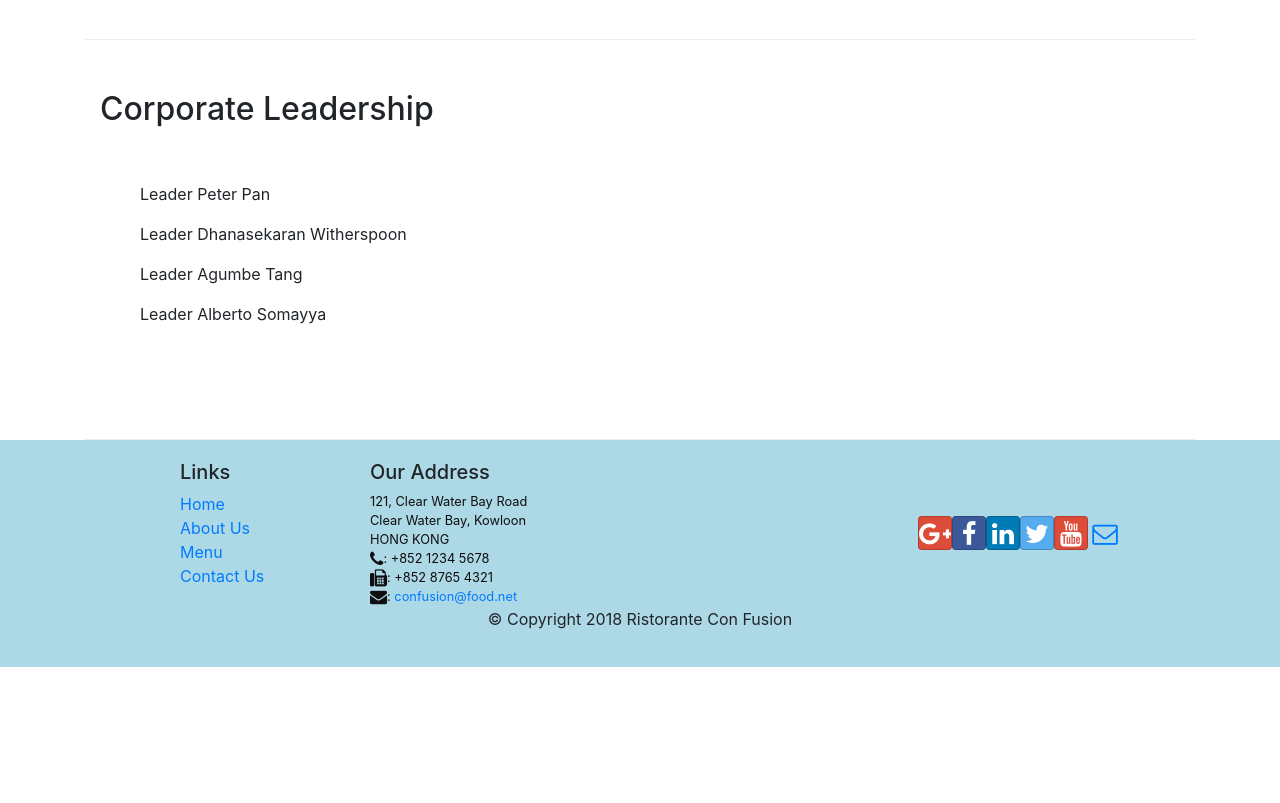
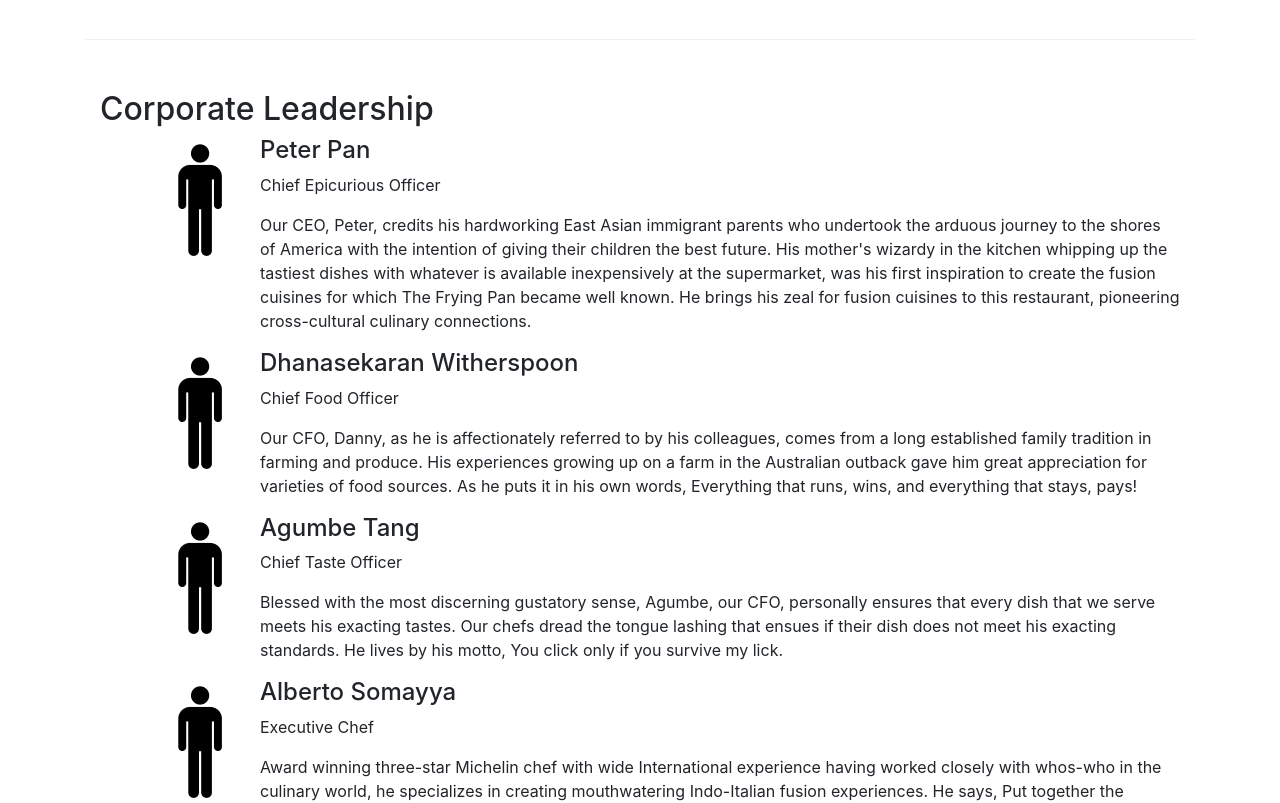
Before and after one commit to fastsnail123/React, a React (Create React App) app: page /aboutus in a window 1280 px wide. Shown: the part 940-1743 px from the top of the page. Before the commit the page ends 1607 px from the top, so only its background shows below. Built offline with nearby package versions, Linux system fonts and the light colour scheme.

Commit message:
assignment2 finished

```diff
--- a/src/components/AboutComponent.js
+++ b/src/components/AboutComponent.js
@@ -1,20 +1,26 @@
-import React from 'react';
-import { Breadcrumb, BreadcrumbItem, Card, CardBody, CardHeader, Media } from 'reactstrap';
-import { Link } from 'react-router-dom';
+import React from "react";
+import {
+  Breadcrumb,
+  BreadcrumbItem,
+  Card,
+  CardBody,
+  CardHeader,
+  Media,
+} from "reactstrap";
+import { Link } from "react-router-dom";
 
 function About(props) {
-
   const leaders = props.leaders.map((leader) => {
-        return (
-            <p>Leader {leader.name}</p>
-        );
+    return <p>Leader {leader.name}</p>;
   });
 
-    return(
+  return (
     <div className="container">
       <div className="row">
         <Breadcrumb>
-                    <BreadcrumbItem><Link to="/home">Home</Link></BreadcrumbItem>
+          <BreadcrumbItem>
+            <Link to="/home">Home</Link>
+          </BreadcrumbItem>
           <BreadcrumbItem active>About Us</BreadcrumbItem>
         </Breadcrumb>
         <div className="col-12">
@@ -25,12 +31,26 @@ function About(props) {
       <div className="row row-content">
         <div className="col-12 col-md-6">
           <h2>Our History</h2>
-                    <p>Started in 2010, Ristorante con Fusion quickly established itself as a culinary icon par excellence in Hong Kong. With its unique brand of world fusion cuisine that can be found nowhere else, it enjoys patronage from the A-list clientele in Hong Kong.  Featuring four of the best three-star Michelin chefs in the world, you never know what will arrive on your plate the next time you visit us.</p>
-                    <p>The restaurant traces its humble beginnings to <em>The Frying Pan</em>, a successful chain started by our CEO, Mr. Peter Pan, that featured for the first time the world's best cuisines in a pan.</p>
+          <p>
+            Started in 2010, Ristorante con Fusion quickly established itself as
+            a culinary icon par excellence in Hong Kong. With its unique brand
+            of world fusion cuisine that can be found nowhere else, it enjoys
+            patronage from the A-list clientele in Hong Kong. Featuring four of
+            the best three-star Michelin chefs in the world, you never know what
+            will arrive on your plate the next time you visit us.
+          </p>
+          <p>
+            The restaurant traces its humble beginnings to{" "}
+            <em>The Frying Pan</em>, a successful chain started by our CEO, Mr.
+            Peter Pan, that featured for the first time the world's best
+            cuisines in a pan.
+          </p>
         </div>
         <div className="col-12 col-md-5">
           <Card>
-                        <CardHeader className="bg-primary text-white">Facts At a Glance</CardHeader>
+            <CardHeader className="bg-primary text-white">
+              Facts At a Glance
+            </CardHeader>
             <CardBody>
               <dl className="row p-1">
                 <dt className="col-6">Started</dt>
@@ -49,11 +69,16 @@ function About(props) {
           <Card>
             <CardBody className="bg-faded">
               <blockquote className="blockquote">
-                                <p className="mb-0">You better cut the pizza in four pieces because
-                                    I'm not hungry enough to eat six.</p>
-                                <footer className="blockquote-footer">Yogi Berra,
-                                <cite title="Source Title">The Wit and Wisdom of Yogi Berra,
-                                    P. Pepe, Diversion Books, 2014</cite>
+                <p className="mb-0">
+                  You better cut the pizza in four pieces because I'm not hungry
+                  enough to eat six.
+                </p>
+                <footer className="blockquote-footer">
+                  Yogi Berra,
+                  <cite title="Source Title">
+                    The Wit and Wisdom of Yogi Berra, P. Pepe, Diversion Books,
+                    2014
+                  </cite>
                 </footer>
               </blockquote>
             </CardBody>
@@ -65,8 +90,10 @@ function About(props) {
           <h2>Corporate Leadership</h2>
         </div>
         <div className="col-12">
-                    <Media list>
-                        {leaders}
+          <Media list>{props.leaders.map((eachleader) =>{
+           return   (<RenderLeader leader={eachleader} />);
+          })
+          }
           </Media>
         </div>
       </div>
@@ -74,4 +101,21 @@ function About(props) {
   );
 }
 
+function RenderLeader({ leader }) {
+  return (
+    <div>
+      <Media>
+        <Media left>
+          <Media object src={leader.image} alt={leader.name} />
+        </Media>
+        <Media body className="m1-5">
+          <Media heading>{leader.name}</Media>
+          <p>{leader.designation}</p>
+          <p>{leader.description}</p>
+        </Media>
+      </Media>
+    </div>
+  );
+}
+
 export default About;
```
Also changed, not shown: public/assets/images/alberto.png. Lines whose indentation alone changed are shown as unchanged.
